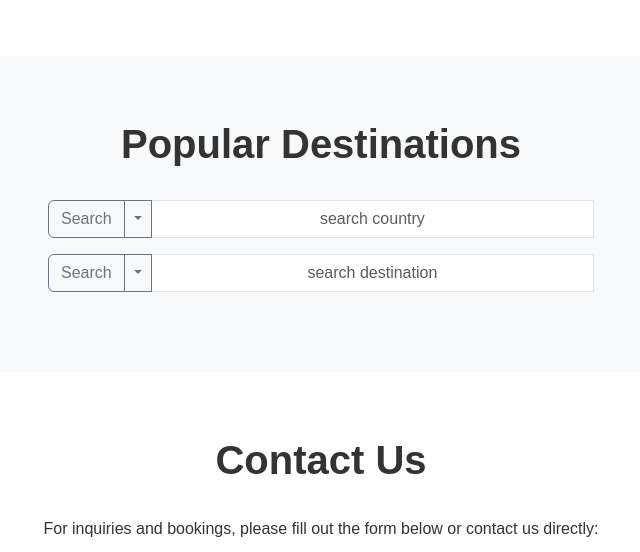
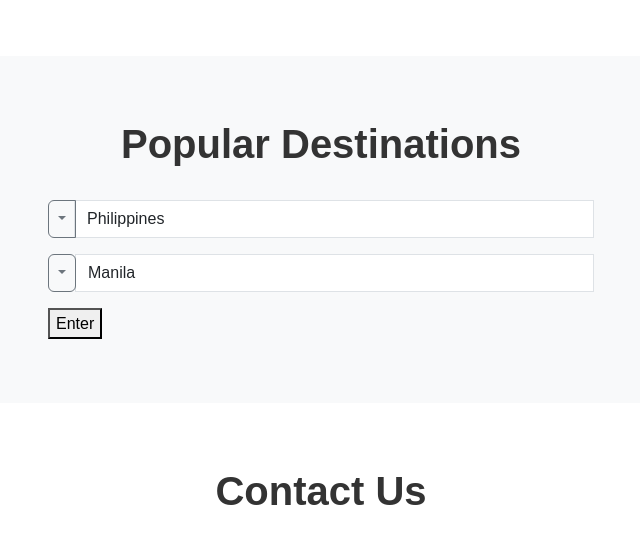
Before and after one commit to ei-accerly/Hackathon, a Django app: page / in a window 1280 px wide. Shown: the part 340-892 px from the top of the page, without its empty margins (319-959 px from the left). Run offline with Django 4.2, Linux system fonts and the light colour scheme; data that the repository does not hold is empty; some libraries are stand-ins or nearby versions.

Commit message:
backend for destinations

```diff
--- a/pages_prototype/views.py
+++ b/pages_prototype/views.py
@@ -6,6 +6,20 @@ import requests
 
 class LandingPage(TemplateView):
     template_name = 'landingPage.html'
+
+    def get(self, request):
+        url = "https://restcountries.com/v3.1/all"
+
+        response = requests.get(url)
+        data = response.json()
+
+        countries_with_tourist_spots = []
+        for country in data:
+            countries_with_tourist_spots.append(country["name"]["common"])
+            if len(countries_with_tourist_spots) == 5:
+                break
+        countries_with_tourist_spots.append("Philippines")
+        return render(request,'landingPage.html',{'countries':countries_with_tourist_spots})
 
     def post(self, request):
         def fetch_popular_food(country, city):
@@ -33,27 +47,28 @@ class LandingPage(TemplateView):
 
             return []
 
-
         def fetch_articles(country, query):
             query = "Tourism in " + query
+            print(query)
             api_key = "a66fd9d712964e8b9e35342520764d7e"
             url = f"https://newsapi.org/v2/top-headlines?country={country}&q={query}&apiKey={api_key}"
 
             response = requests.get(url)
             data = response.json()
-
+            print(data)
             if data['status'] == 'ok':
                 articles = data['articles']
                 return articles
 
             return []
+        # Display the fetched articles
 
-        # Display the fetched articles
         if request.POST.get('choose_country'):
 
             country = request.POST['choose_country']
             place = request.POST['place']
-
+            print(place)
+            print(country)
             articles = fetch_articles(country, place)
             foods = fetch_popular_food(country, place)
             for food in foods:
--- a/templates/landingPage.html
+++ b/templates/landingPage.html
@@ -108,6 +108,11 @@
       margin: 0;
       font-size: 0.9rem;
     }
+    .darker-option {
+      background-color: lightgrey; /* Set the desired darker background color */
+      color: black; /* Set the text color for the darker option */
+      cursor: not-allowed;
+    }
   </style>
 </head>
 
@@ -146,29 +151,33 @@
       <div class="row justify-content-center">
         <div class="col-md-6">
           <div class="input-group mb-3">
-            <button type="button" class="btn btn-outline-secondary">Search</button>
-            <button type="button" class="btn btn-outline-secondary dropdown-toggle dropdown-toggle-split" data-bs-toggle="dropdown" aria-expanded="false">
+            <button type="button" class="btn btn-outline-secondary dropdown-toggle dropdown-toggle-split" data-bs-toggle="dropdown" aria-expanded="false" id="dropdown-button">
               <span class="visually-hidden">Toggle Dropdown</span>
             </button>
-            <ul class="dropdown-menu">
-              <li><a class="dropdown-item" href="#">country 1</a></li>
-              <li><a class="dropdown-item" href="#">country 2</a></li>
-              <li><a class="dropdown-item" href="#">country 3</a></li>
-            </ul>
-            <input type="text" class="form-control text-center" placeholder="search country" aria-label="Text input with segmented dropdown button">
+            <form method="post" id="selectFromCountries">
+              {% csrf_token %}
+            </form>
+            <select class="form-control" id="country-select">
+              {% for country in countries %}
+                {% if country == 'Philippines' %}
+                  <option value="{{ country }}">{{ country }}</option>
+                {% endif %}
+              {% endfor %}
+            </select>
           </div>
           <div class="input-group mb-3">
-            <button type="button" class="btn btn-outline-secondary">Search</button>
-            <button type="button" class="btn btn-outline-secondary dropdown-toggle dropdown-toggle-split" data-bs-toggle="dropdown" aria-expanded="false">
+            <button type="button" class="btn btn-outline-secondary dropdown-toggle dropdown-toggle-split" data-bs-toggle="dropdown" aria-expanded="false" id="dropdown-button">
               <span class="visually-hidden">Toggle Dropdown</span>
             </button>
-            <ul class="dropdown-menu">
-              <li><a class="dropdown-item" href="#">destination 1</a></li>
-              <li><a class="dropdown-item" href="#">destination 2</a></li>
-              <li><a class="dropdown-item" href="#">destination 3</a></li>
-            </ul>
-            <input type="text" class="form-control text-center" placeholder="search destination" aria-label="Text input with segmented dropdown button">
+            <select class="form-control" id="place-select">
+                <option value="Manila">Manila</option>
+                <option value="Siargao">Siargao</option>
+                <option value="Baguio">Baguio</option>
+                <option value="Palawan">Palawan</option>
+                <option value="Bohol">Bohol</option>
+            </select>
           </div>
+          <button onclick="SubmitPlace()"> Enter </button>
         </div>
 
       </div>
@@ -207,6 +216,21 @@
   <script src="https://cdnjs.cloudflare.com/ajax/libs/bootstrap-select/1.14.0/js/bootstrap-select.min.js"></script>
   <script>
 
+  function SubmitPlace() {
+    var selectCountry = document.getElementById('country-select');
+    var selectPlace = document.getElementById('place-select');
+    var myForm = document.querySelector("#selectFromCountries");
+    var formData = new FormData(myForm);
+    formData.append('choose_country', selectCountry.value)
+    formData.append('place', selectPlace.value)
+
+    fetch('', {
+      method: 'POST',
+      body: formData
+    }).then(function() {
+    });
+
+  }
   </script>
 </body>
 
```
